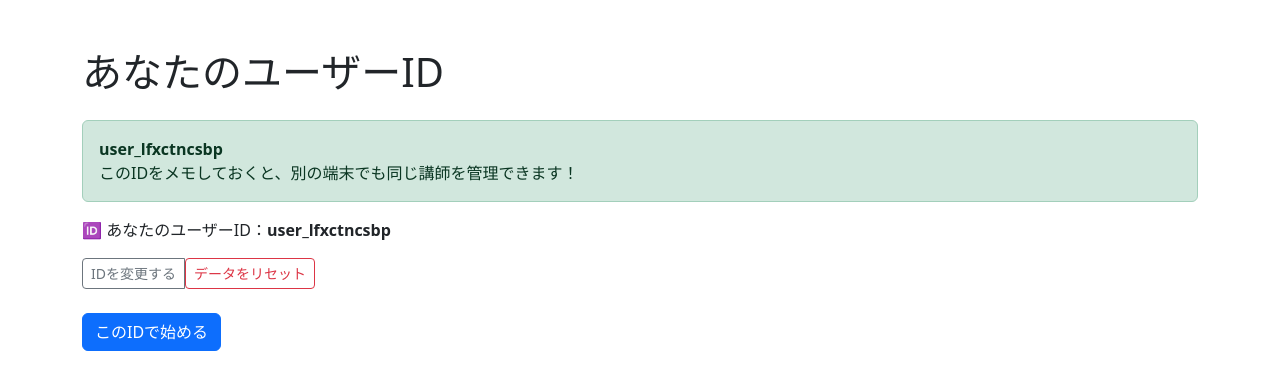
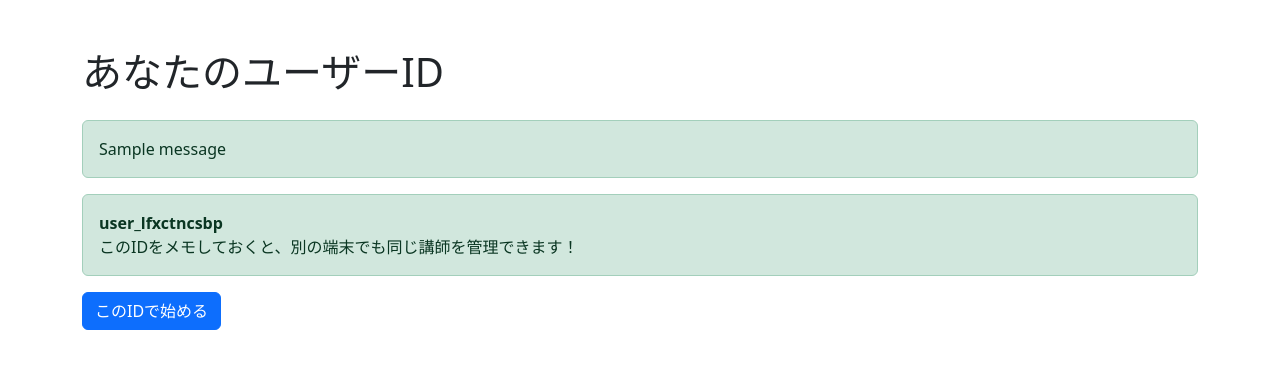
Before and after one commit to Shimomura-Rako/flask-app, a Flask app: page /set_user in a window 1280 px wide. Shown: the top 390 px of the page. Run offline with Flask 3, Linux system fonts and the light colour scheme; tables that the repository leaves empty hold one stand-in row (values such as "Sample post"); one stand-in notice (Sample message) is shown.

Commit message:
Add /set_user page and user ID input support

```diff
--- a/templates/set_user.html
+++ b/templates/set_user.html
@@ -1,3 +1,4 @@
+<!-- ✅ set_user.html 全コード -->
 <!DOCTYPE html>
 <html lang="ja">
 <head>
@@ -10,27 +11,24 @@
   <div class="container mt-5">
     <h1 class="mb-4">あなたのユーザーID</h1>
 
+    {% with messages = get_flashed_messages(with_categories=true) %}
+      {% if messages %}
+        {% for category, message in messages %}
+          <div class="alert alert-{{ category }}">{{ message }}</div>
+        {% endfor %}
+      {% endif %}
+    {% endwith %}
+
+    {% if user_id %}
       <div class="alert alert-success">
         <strong>{{ user_id }}</strong><br>
         このIDをメモしておくと、別の端末でも同じ講師を管理できます！
       </div>
-{% if user_id %}
-  <div class="mb-4">
-    <p>🆔 あなたのユーザーID：<strong>{{ user_id }}</strong></p>
-    <div class="btn-group">
-      <a href="/set_user" class="btn btn-outline-secondary btn-sm">IDを変更する</a>
-      <form method="POST" action="/reset_user" style="display:inline;">
-        <button type="submit" class="btn btn-outline-danger btn-sm" onclick="return confirm('データを完全にリセットしてもよいですか？')">データをリセット</button>
-      </form>
-    </div>
-  </div>
-{% endif %}
-
-
       <form method="POST" action="/set_user">
         <input type="hidden" name="user_id" value="{{ user_id }}">
         <button type="submit" class="btn btn-primary">このIDで始める</button>
       </form>
+    {% endif %}
   </div>
 
   <script src="https://cdn.jsdelivr.net/npm/bootstrap@5.3.0/dist/js/bootstrap.bundle.min.js"></script>
```
Also changed, not shown: templates/index.html (+10 -14 lines). Lines whose indentation alone changed are shown as unchanged.
